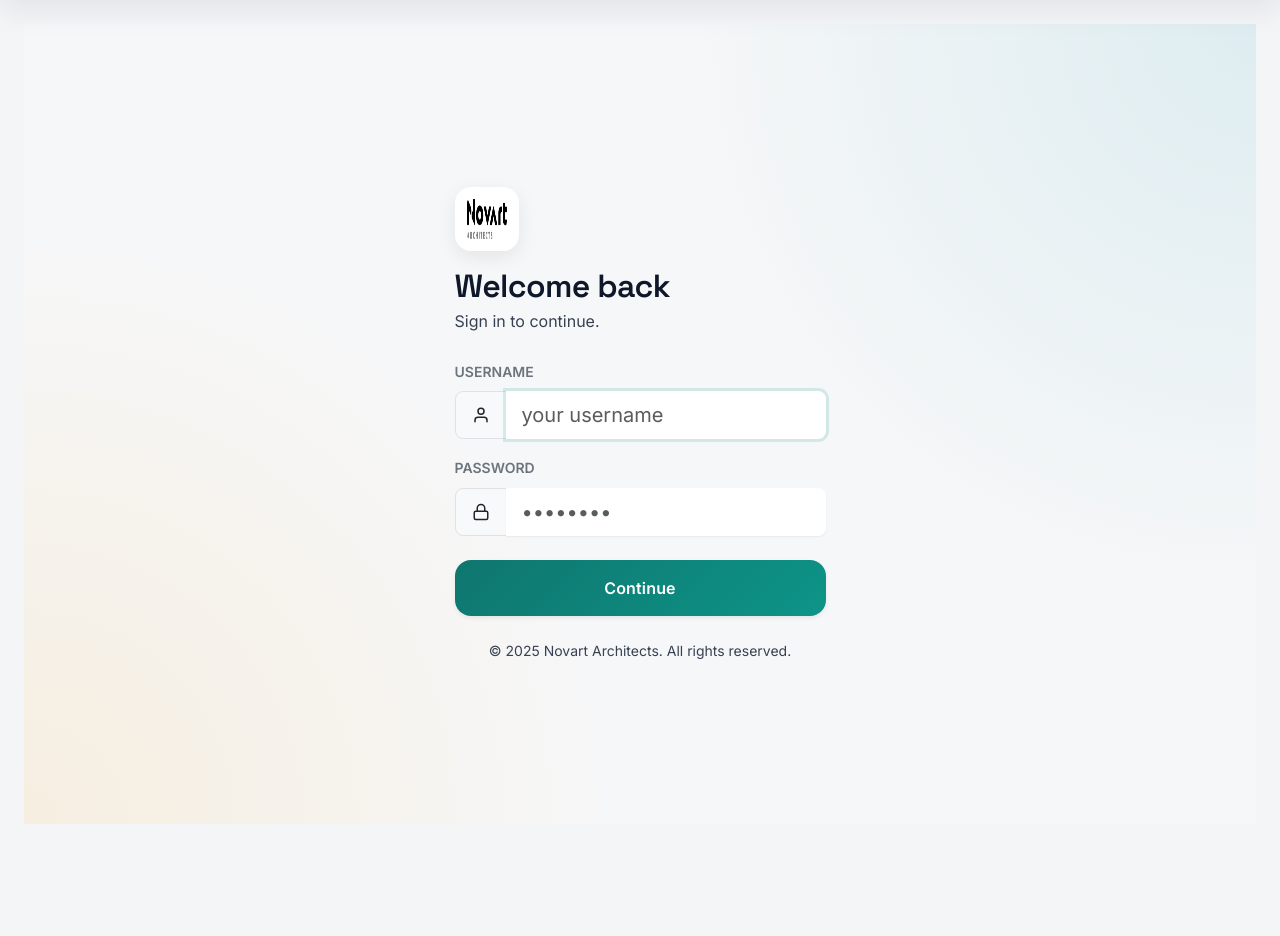
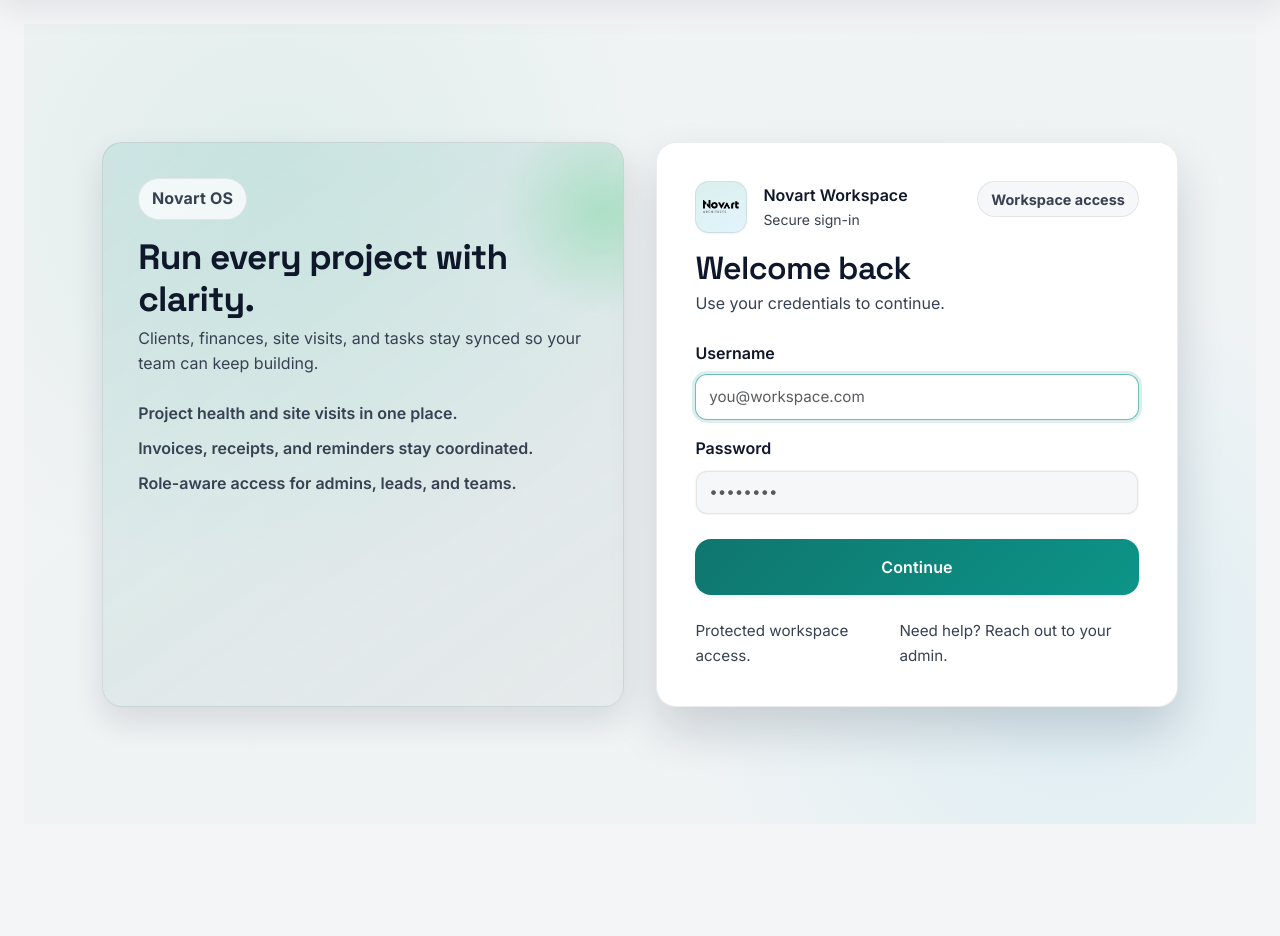
Before and after one commit to itzpraveen/novart, a Django app: page /accounts/login/ in a window 1280 px wide. Shown: the part 89-1025 px from the top of the page. Run offline with Django 5.2, Linux system fonts and the light colour scheme; data comes from the database, SQL or seed files in the repository; some libraries are stand-ins or nearby versions.

Commit message:
Restrict task visibility and refresh login UI

```diff
--- a/static/css/style.css
+++ b/static/css/style.css
@@ -241,15 +241,33 @@
 [data-theme="dark"] .kanban-in_progress .card-body { background: rgba(120, 53, 15, 0.2); }
 [data-theme="dark"] .kanban-done .card-body { background: rgba(5, 46, 22, 0.2); }
 
-[data-theme="dark"] .auth-wrapper {
-    background: radial-gradient(circle at top right, rgba(20, 184, 166, 0.15), transparent 40%),
-        radial-gradient(circle at bottom left, rgba(251, 191, 36, 0.1), transparent 40%),
+[data-theme="dark"] .auth-page {
+    background: radial-gradient(circle at 15% 20%, rgba(34, 197, 94, 0.14), transparent 32%),
+        radial-gradient(circle at 85% 80%, rgba(14, 165, 233, 0.12), transparent 30%),
         var(--bg-body);
 }
 
-[data-theme="dark"] .auth-card {
-    background: rgba(30, 41, 59, 0.9);
+[data-theme="dark"] .auth-showcase {
+    background: linear-gradient(145deg, rgba(13, 148, 136, 0.2), rgba(15, 23, 42, 0.6));
     border-color: var(--border-color);
+}
+
+[data-theme="dark"] .auth-chip {
+    background: rgba(15, 23, 42, 0.7);
+}
+
+[data-theme="dark"] .auth-card-modern {
+    background: rgba(15, 23, 42, 0.96);
+    border-color: var(--border-color);
+}
+
+[data-theme="dark"] .auth-tag {
+    background: rgba(15, 23, 42, 0.85);
+}
+
+[data-theme="dark"] .input-flat {
+    background: rgba(15, 23, 42, 0.9) !important;
+    box-shadow: inset 0 0 0 1px var(--border-color);
 }
 
 [data-theme="dark"] .form-actions-sticky {
@@ -1507,35 +1525,156 @@ textarea.form-control:focus {
 }
 
 /* Auth Pages */
-.auth-wrapper {
+.auth-page {
     min-height: 100vh;
     display: flex;
     align-items: center;
+    padding: clamp(2rem, 3vw, 3rem) clamp(1.25rem, 2vw, 2rem);
+    background: radial-gradient(circle at 20% 20%, rgba(16, 185, 129, 0.08), transparent 35%),
+        radial-gradient(circle at 85% 80%, rgba(14, 165, 233, 0.08), transparent 32%),
+        linear-gradient(135deg, rgba(15, 23, 42, 0.02), rgba(13, 148, 136, 0.03)),
+        var(--bg-body);
+}
+
+.auth-grid {
+    width: 100%;
+    max-width: 1100px;
+    margin: 0 auto;
+    display: grid;
+    grid-template-columns: repeat(auto-fit, minmax(320px, 1fr));
+    gap: clamp(1.25rem, 3vw, 2rem);
+    align-items: stretch;
+}
+
+.auth-showcase {
+    position: relative;
+    overflow: hidden;
+    background: linear-gradient(145deg, rgba(13, 148, 136, 0.12), rgba(15, 23, 42, 0.04));
+    border: 1px solid var(--border-color);
+    border-radius: 20px;
+    padding: clamp(1.5rem, 3vw, 2.2rem);
+    box-shadow: var(--shadow-lg);
+}
+
+.auth-showcase::after {
+    content: '';
+    position: absolute;
+    right: -90px;
+    top: -40px;
+    width: 220px;
+    height: 220px;
+    background: radial-gradient(circle, rgba(34, 197, 94, 0.25), transparent 65%);
+    filter: blur(6px);
+}
+
+.auth-chip {
+    display: inline-flex;
+    align-items: center;
+    gap: 0.35rem;
+    padding: 0.45rem 0.8rem;
+    border-radius: 999px;
+    background: rgba(255, 255, 255, 0.75);
+    border: 1px solid var(--border-color);
+    color: var(--text-muted);
+    font-weight: 700;
+    letter-spacing: 0.01em;
+}
+
+.auth-headline {
+    font-size: clamp(1.8rem, 3vw, 2.2rem);
+    line-height: 1.2;
+    margin: 1rem 0 0.35rem;
+}
+
+.auth-points {
+    list-style: none;
+    padding: 0;
+    margin: 0;
+    display: grid;
+    gap: 0.6rem;
+    color: var(--text-muted);
+    font-weight: 600;
+}
+
+.auth-card-modern {
+    background: var(--bg-elevated);
+    border: 1px solid var(--border-color);
+    border-radius: 20px;
+    padding: clamp(1.6rem, 3vw, 2.4rem);
+    box-shadow: var(--shadow-xl);
+}
+
+.auth-logo-mark {
+    width: 52px;
+    height: 52px;
+    border-radius: 14px;
+    background: linear-gradient(160deg, rgba(13, 148, 136, 0.15), rgba(14, 165, 233, 0.12));
+    display: inline-flex;
+    align-items: center;
     justify-content: center;
-    background: radial-gradient(circle at top right, rgba(8, 145, 178, 0.1), transparent 40%),
-        radial-gradient(circle at bottom left, rgba(245, 158, 11, 0.1), transparent 40%),
-        var(--bg-body);
-}
-
-.auth-card {
-    width: 100%;
-    max-width: 400px;
-    background: rgba(255, 255, 255, 0.9);
-    backdrop-filter: blur(20px);
-    padding: 2.5rem;
-    border-radius: 2rem;
-    box-shadow: var(--shadow-xl);
-    border: 1px solid rgba(255, 255, 255, 0.5);
-}
-
-.auth-logo {
-    width: 64px;
-    height: 64px;
-    margin-bottom: 1.5rem;
-    background: white;
-    padding: 12px;
-    border-radius: 16px;
-    box-shadow: var(--shadow-md);
+    border: 1px solid var(--border-color);
+    box-shadow: var(--shadow-sm);
+    overflow: hidden;
+}
+
+.auth-logo-mark img {
+    width: 72%;
+    height: 72%;
+    object-fit: contain;
+}
+
+.auth-tag {
+    display: inline-flex;
+    align-items: center;
+    gap: 0.35rem;
+    padding: 0.35rem 0.8rem;
+    border-radius: 999px;
+    border: 1px solid var(--border-color);
+    background: var(--bg-body);
+    color: var(--text-muted);
+    font-weight: 700;
+    font-size: 0.9rem;
+}
+
+.auth-alert {
+    display: flex;
+    gap: 0.75rem;
+    align-items: flex-start;
+    background: rgba(239, 68, 68, 0.08);
+    border: 1px solid rgba(239, 68, 68, 0.35);
+    color: var(--danger-color);
+    border-radius: 12px;
+    padding: 0.75rem 0.85rem;
+}
+
+.input-flat {
+    border: 1px solid transparent !important;
+    background: var(--bg-body) !important;
+    box-shadow: inset 0 0 0 1px var(--border-color);
+    border-radius: 12px;
+    padding: 0.9rem 1rem;
+    transition: border-color 0.2s ease, box-shadow 0.2s ease, background 0.2s ease;
+}
+
+.input-flat:focus {
+    border-color: rgba(13, 148, 136, 0.6) !important;
+    box-shadow: 0 0 0 3px rgba(13, 148, 136, 0.15);
+    background: var(--bg-elevated) !important;
+}
+
+.auth-meta {
+    display: flex;
+    align-items: center;
+    justify-content: space-between;
+    gap: 0.75rem;
+    font-size: 0.95rem;
+}
+
+@media (max-width: 768px) {
+    .auth-meta {
+        flex-direction: column;
+        align-items: flex-start;
+    }
 }
 
 /* Custom Scrollbar */
--- a/templates/portal/login.html
+++ b/templates/portal/login.html
@@ -2,24 +2,42 @@
 {% load static widget_tweaks %}
 
 {% block content %}
-<div class="auth-wrapper sleek-auth modern-auth">
-    <div class="auth-overlay"></div>
-    <div class="container h-100 d-flex align-items-center justify-content-center">
-        <div class="auth-panel">
-            <div class="auth-header mb-4">
-                <img src="{% static 'img/novart.png' %}" alt="Novart Architects" class="auth-logo mb-3">
-                <h2 class="fw-semibold mb-1">Welcome back</h2>
-                <p class="text-muted mb-0">Sign in to continue.</p>
+<div class="auth-page">
+    <div class="auth-grid container">
+        <div class="auth-showcase">
+            <div class="auth-chip">Novart OS</div>
+            <h1 class="auth-headline">Run every project with clarity.</h1>
+            <p class="text-muted mb-4">Clients, finances, site visits, and tasks stay synced so your team can keep building.</p>
+            <ul class="auth-points">
+                <li>Project health and site visits in one place.</li>
+                <li>Invoices, receipts, and reminders stay coordinated.</li>
+                <li>Role-aware access for admins, leads, and teams.</li>
+            </ul>
         </div>
 
-            <form method="post" novalidate class="auth-form">
-                {% csrf_token %}
+        <div class="auth-card-modern">
+            <div class="d-flex justify-content-between align-items-start mb-3">
+                <div class="d-flex align-items-center gap-3">
+                    <div class="auth-logo-mark">
+                        <img src="{% static 'img/novart.png' %}" alt="Novart logo">
+                    </div>
+                    <div>
+                        <div class="fw-semibold">Novart Workspace</div>
+                        <div class="text-muted small">Secure sign-in</div>
+                    </div>
+                </div>
+                <span class="auth-tag">Workspace access</span>
+            </div>
+
+            <div class="mb-4">
+                <h2 class="fw-semibold mb-1">Welcome back</h2>
+                <p class="text-muted mb-0">Use your credentials to continue.</p>
+            </div>
 
             {% if form.non_field_errors %}
-                <div class="alert alert-danger d-flex align-items-center" role="alert">
-                    <svg xmlns="http://www.w3.org/2000/svg" width="18" height="18" viewBox="0 0 24 24"
-                        fill="none" stroke="currentColor" stroke-width="2" stroke-linecap="round"
-                        stroke-linejoin="round" class="me-2">
+            <div class="auth-alert mb-3">
+                <svg xmlns="http://www.w3.org/2000/svg" width="18" height="18" viewBox="0 0 24 24" fill="none"
+                    stroke="currentColor" stroke-width="2" stroke-linecap="round" stroke-linejoin="round">
                     <circle cx="12" cy="12" r="10"></circle>
                     <line x1="12" y1="8" x2="12" y2="12"></line>
                     <line x1="12" y1="16" x2="12.01" y2="16"></line>
@@ -32,37 +50,20 @@
             </div>
             {% endif %}
 
+            <form method="post" novalidate class="auth-form">
+                {% csrf_token %}
+
                 <div class="mb-3">
-                    <label class="form-label fw-semibold text-secondary small text-uppercase ls-2">Username</label>
-                    <div class="input-group input-group-lg">
-                        <span class="input-group-text">
-                            <svg xmlns="http://www.w3.org/2000/svg" width="18" height="18" viewBox="0 0 24 24"
-                                fill="none" stroke="currentColor" stroke-width="2" stroke-linecap="round"
-                                stroke-linejoin="round">
-                                <path d="M20 21v-2a4 4 0 0 0-4-4H8a4 4 0 0 0-4 4v2"></path>
-                                <circle cx="12" cy="7" r="4"></circle>
-                            </svg>
-                        </span>
-                        {{ form.username|add_class:"form-control form-control-lg bg-white border-0 ps-3"|attr:"placeholder:your username"|attr:"autocomplete:username" }}
-                    </div>
+                    <label class="form-label fw-semibold">Username</label>
+                    {{ form.username|add_class:"form-control form-control-lg input-flat"|attr:"placeholder:you@workspace.com"|attr:"autocomplete:username" }}
                     {% if form.username.errors %}
                     <div class="text-danger small mt-1">{{ form.username.errors.0 }}</div>
                     {% endif %}
                 </div>
 
                 <div class="mb-4">
-                    <label class="form-label fw-semibold text-secondary small text-uppercase ls-2">Password</label>
-                    <div class="input-group input-group-lg">
-                        <span class="input-group-text">
-                            <svg xmlns="http://www.w3.org/2000/svg" width="18" height="18" viewBox="0 0 24 24"
-                                fill="none" stroke="currentColor" stroke-width="2" stroke-linecap="round"
-                                stroke-linejoin="round">
-                                <rect x="3" y="11" width="18" height="11" rx="2" ry="2"></rect>
-                                <path d="M7 11V7a5 5 0 0 1 10 0v4"></path>
-                            </svg>
-                        </span>
-                        {{ form.password|add_class:"form-control form-control-lg bg-white border-0 ps-3"|attr:"placeholder:••••••••"|attr:"autocomplete:current-password" }}
-                    </div>
+                    <label class="form-label fw-semibold">Password</label>
+                    {{ form.password|add_class:"form-control form-control-lg input-flat"|attr:"placeholder:••••••••"|attr:"autocomplete:current-password" }}
                     {% if form.password.errors %}
                     <div class="text-danger small mt-1">{{ form.password.errors.0 }}</div>
                     {% endif %}
@@ -73,8 +74,9 @@
                 </button>
             </form>
 
-            <div class="text-center mt-4 text-muted small">
-                &copy; {% now "Y" %} Novart Architects. All rights reserved.
+            <div class="auth-meta mt-4">
+                <span class="text-muted">Protected workspace access.</span>
+                <span class="text-muted">Need help? Reach out to your admin.</span>
             </div>
         </div>
     </div>
--- a/templates/portal/project_detail.html
+++ b/templates/portal/project_detail.html
@@ -74,7 +74,7 @@
         <div class="card shadow-sm h-100">
             <div class="card-body">
                 <p class="text-muted">Tasks</p>
-                <h3>{{ project.open_tasks }} open of {{ project.total_tasks }}</h3>
+                <h3>{{ visible_open_tasks }} open of {{ visible_total_tasks }}</h3>
                 <div class="small text-muted">
                     <div>Manager: <strong>{{ project.project_manager|default:"—" }}</strong></div>
                     <div>Site Engineer: <strong>{{ project.site_engineer|default:"—" }}</strong></div>
--- a/templates/portal/project_tasks.html
+++ b/templates/portal/project_tasks.html
@@ -36,6 +36,7 @@
         </div>
     {% endfor %}
 </div>
+{% if can_manage_tasks %}
     <div class="card shadow-sm mt-4">
         <div class="card-body">
             <h5 class="mb-3">Add Task</h5>
@@ -56,6 +57,9 @@
             </form>
         </div>
     </div>
+{% else %}
+    <div class="alert alert-info mt-4">Only admins can create or edit project tasks.</div>
+{% endif %}
 {% if task_templates_json %}
     {{ task_templates_json|json_script:"task-templates-data" }}
     <script>
```
Also changed, not shown: portal/views.py (+25 -10 lines). Lines whose indentation alone changed are shown as unchanged.
